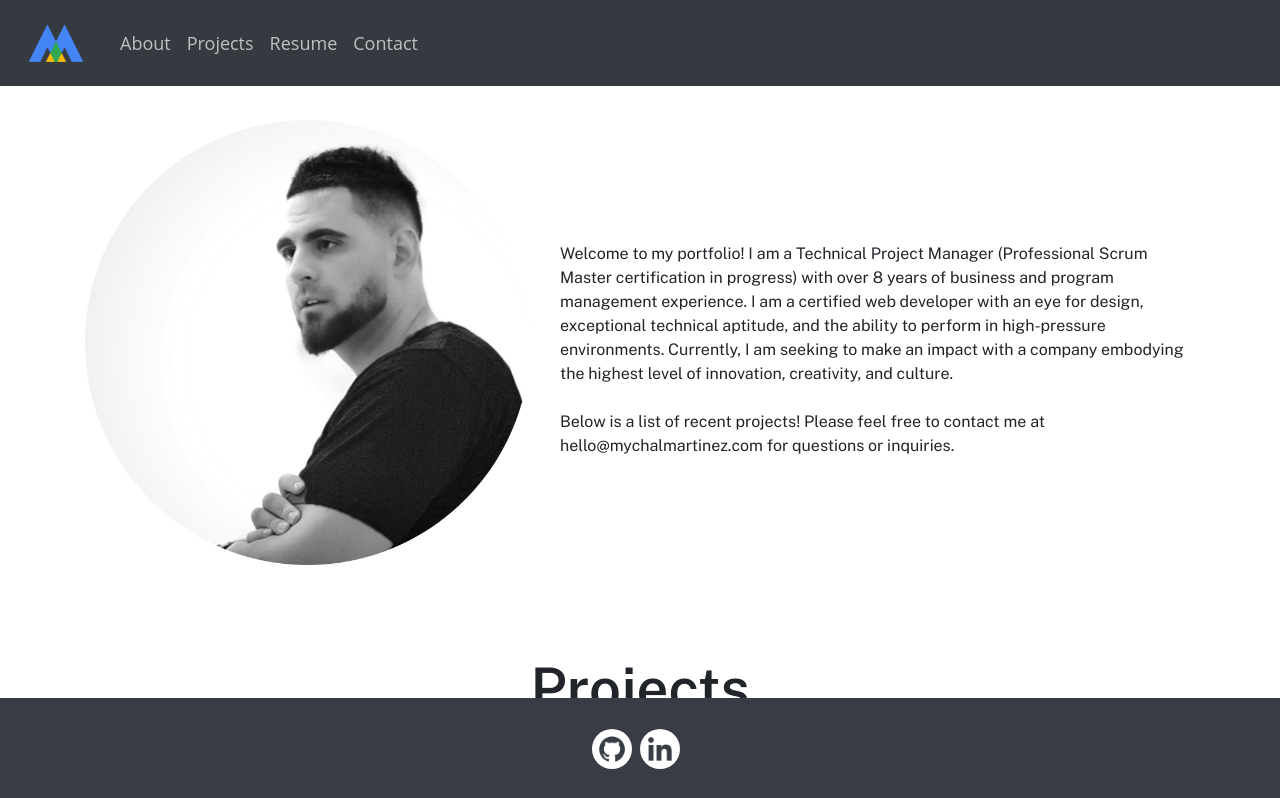
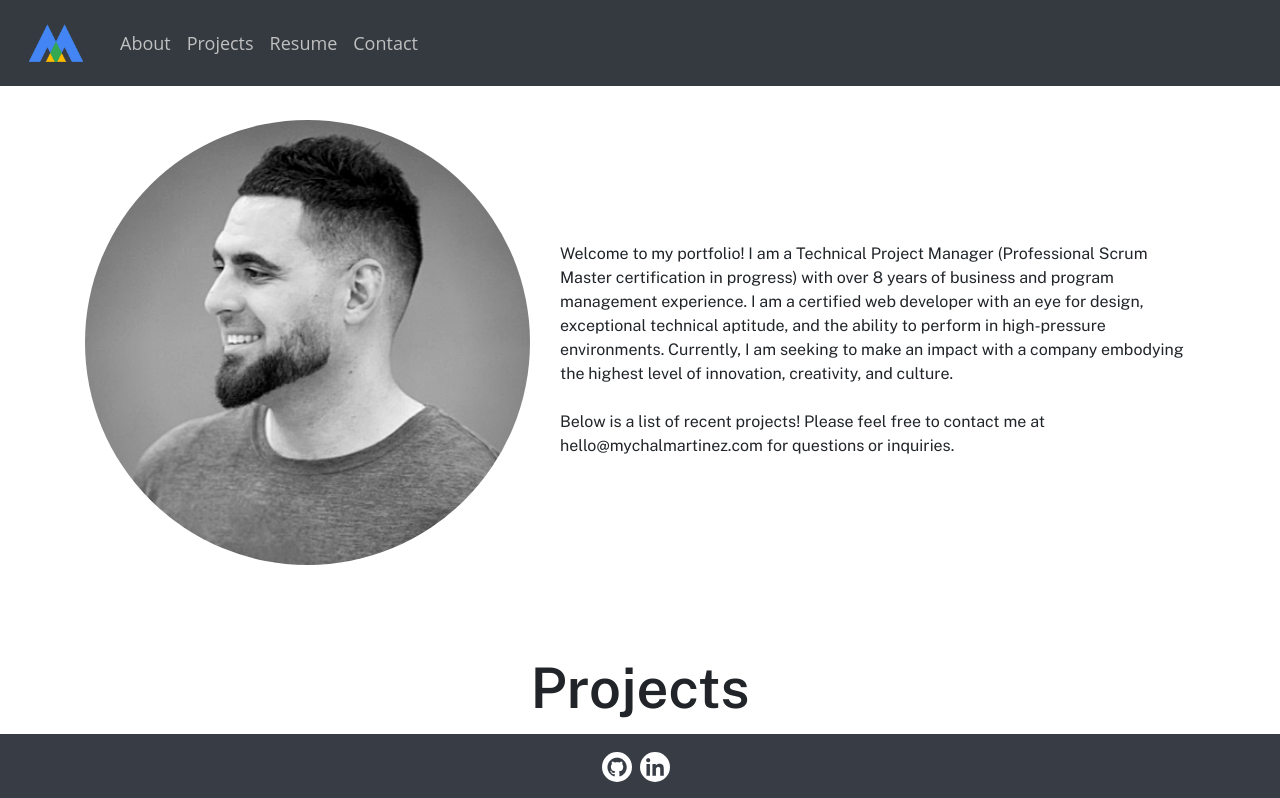
Before and after one commit to milehighcoder/react-portfolio, a React (Create React App) app: page / in a window 1280 px wide. Shown: the top 798 px of the page. Built offline with nearby package versions, Linux system fonts and the light colour scheme.

Commit message:
adjusted css

```diff
--- a/src/App.css
+++ b/src/App.css
@@ -56,6 +56,7 @@
 .bio-img {
   width: 100%;
   margin-bottom: 30px;
+  border-radius: 50%;
 }
 
 .bio-text {
@@ -128,13 +129,13 @@
 .footer-icon-wrapper {
   margin-left: auto !important;
   margin-right: auto !important;
-  margin-top: 15px;
-  margin-bottom: 15px;
+  margin-top: 2px;
+  margin-bottom: 2px;
 }
 
 .footer-icons {
   border-radius: 50%;
-  width: 40px;
+  width: 30px;
 }
 /* FOOTER ENDS HERE */
 
@@ -142,8 +143,8 @@
 .contact-wrapper {
   margin-top: -180px;
   margin-bottom: 250px;
-  margin-left: 110px;
-  margin-right: 110px;
+  margin-left: 80px;
+  margin-right: 80px;
 }
 
 .wrapper .input-data {
```
Also changed, not shown: src/assets/images/profile-headshot.png, 1 other file (tests, documents, lock files or other folders).
